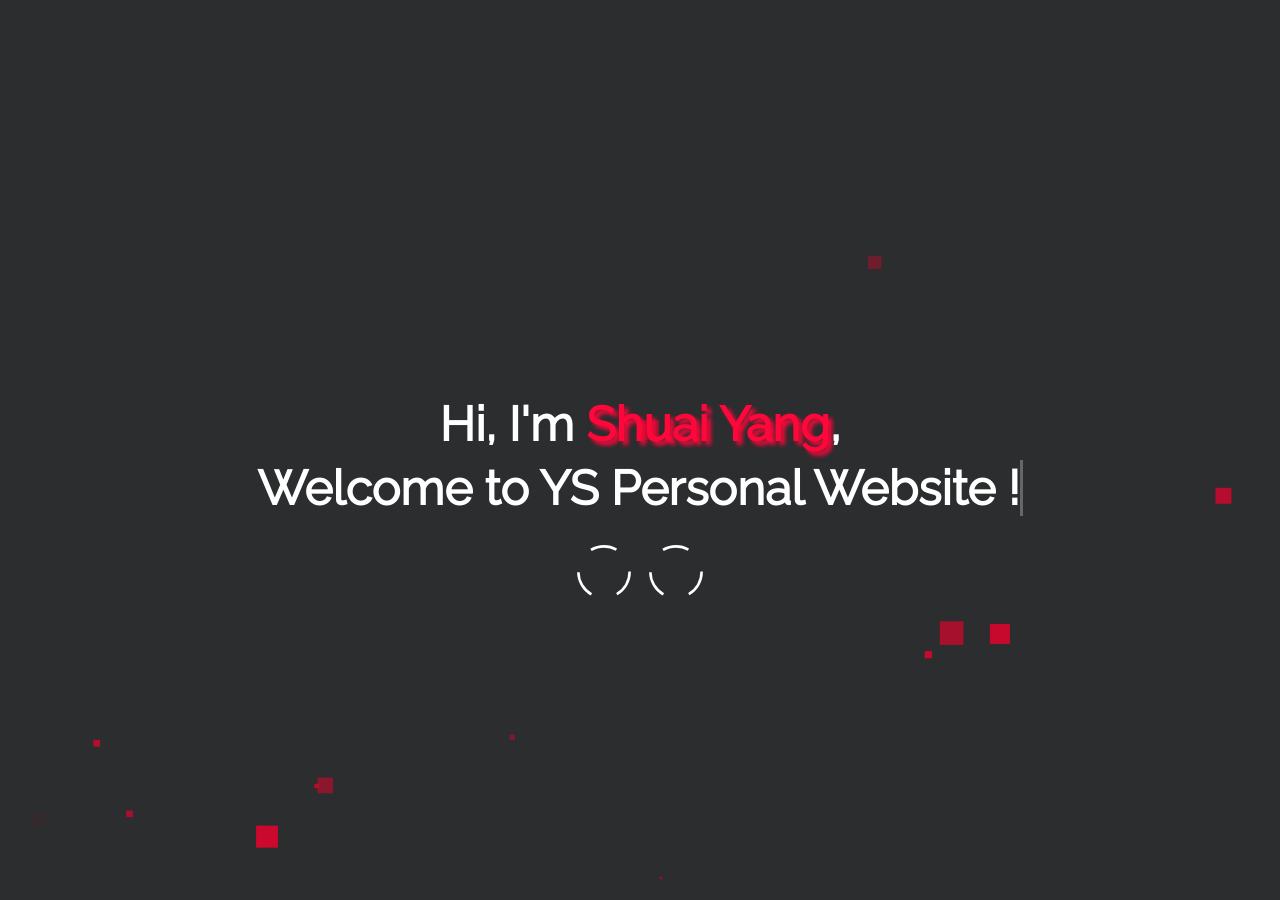
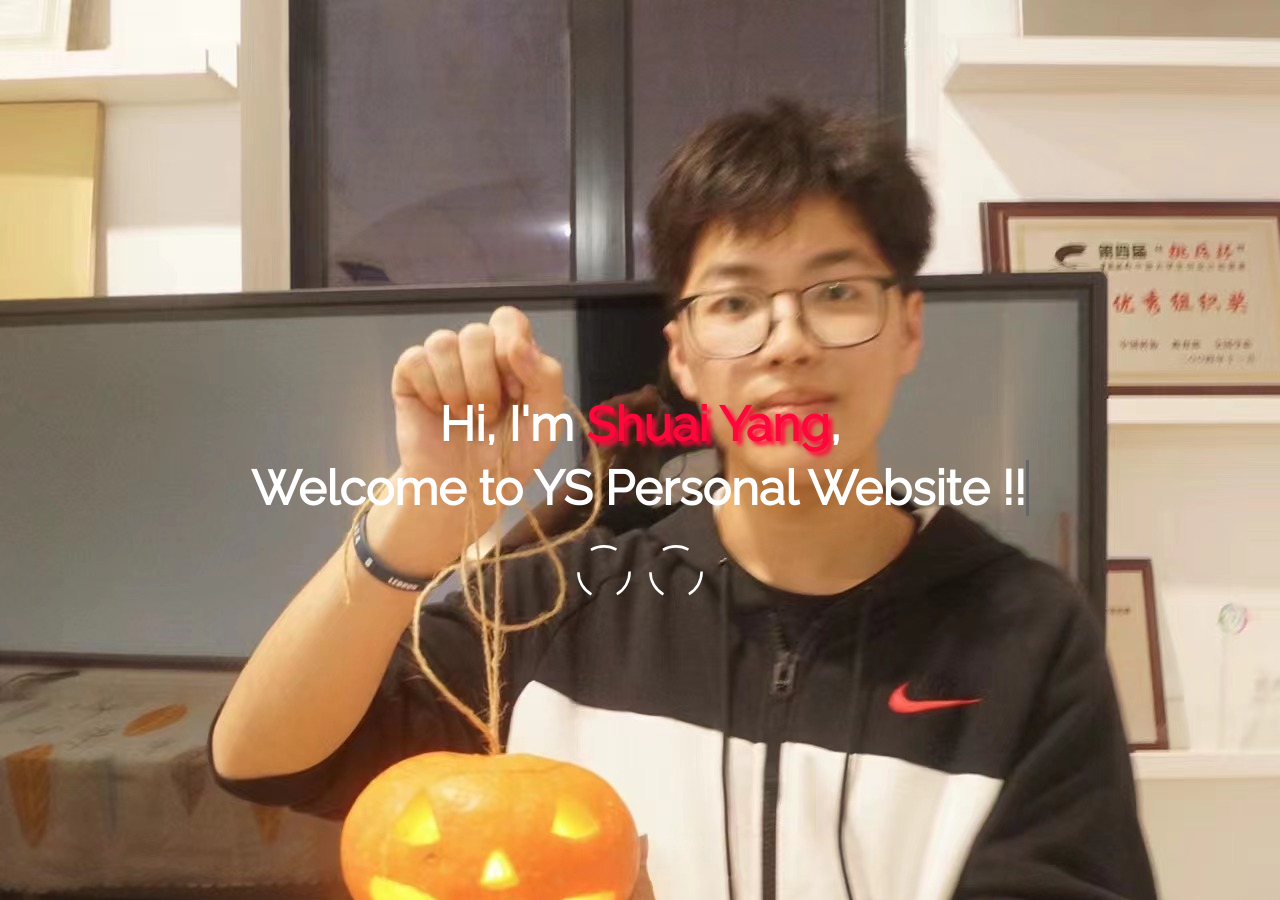
Before and after one commit to YS-IMTech/YS-IMTech.github.io, a Jekyll site: the page built from index.html, in a window 1280 px wide and 900 px high. Built offline with Jekyll 4.4.1, drawn with Linux system fonts in a browser that asks for light colours.

Commit message:
Update default.html

```diff
--- a/_layouts/default.html
+++ b/_layouts/default.html
@@ -22,6 +22,9 @@
 </head>
 
 <body>
+  <div class="profile-pic-div animated">
+            <a href="#about" class="profile-pic-link"><img src="{{ site.profile_picture }}" class="profile-pic"/></a>
+  </div>
   <div id="preloader">
     <div class="load">
       <hr />
```
